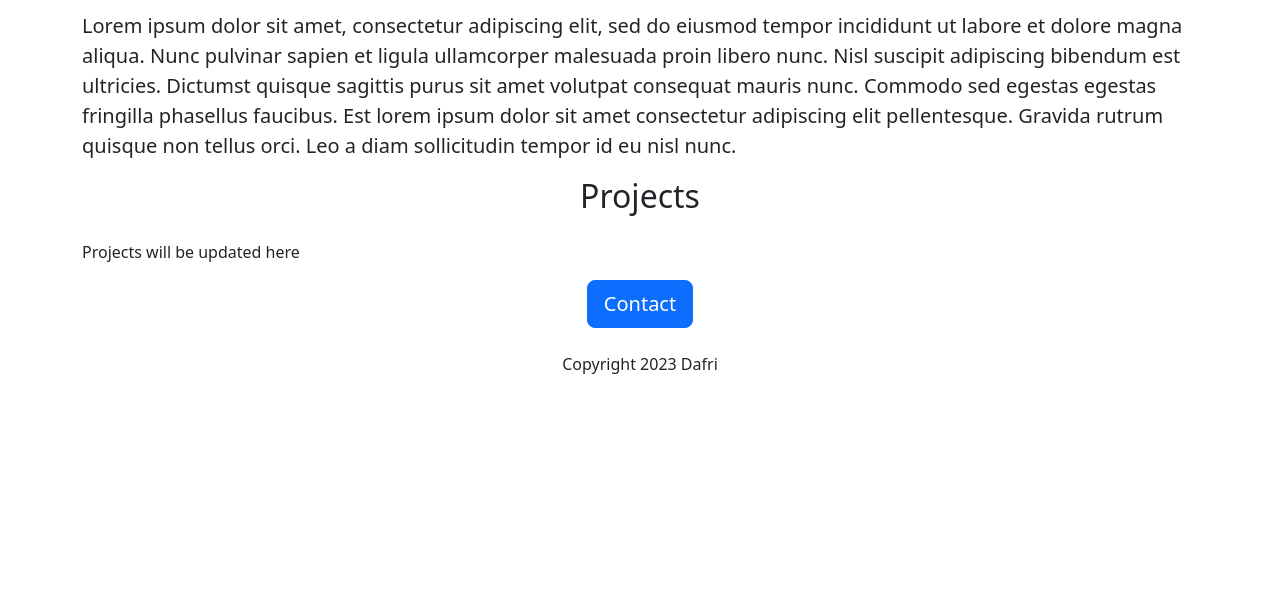
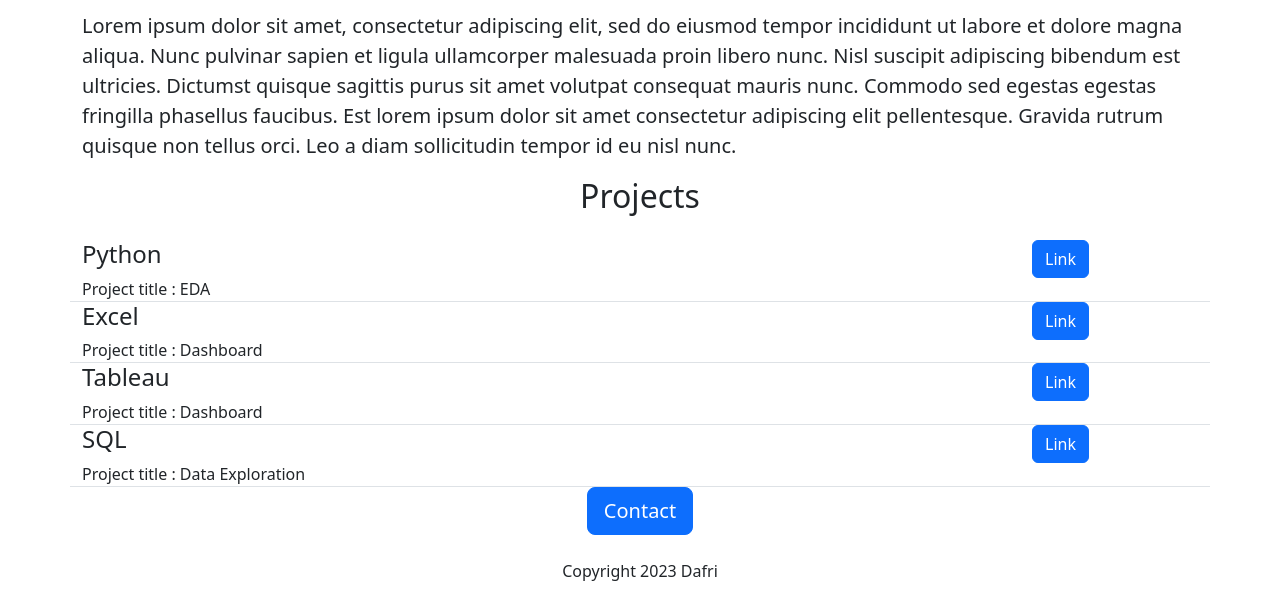
Before and after one commit to FridaAchieng/Portfolio-v2, a Flask app: page / in a window 1280 px wide. Shown: the part 439-1038 px from the top of the page. Before the commit the page ends 813 px from the top, so only its background shows below. Run offline with Flask 2, Linux system fonts and the light colour scheme.

Commit message:
Added projects

```diff
--- a/app.py
+++ b/app.py
@@ -2,10 +2,30 @@ from flask import Flask, render_template
 
 app = Flask(__name__)
 
+PROJECTS = [
+      {"id" :1,
+      "title" : "Python",
+      "desc" :" EDA"
+      },
+  {"id" :1,
+      "title" : "Excel",
+      "desc" :" Dashboard"
+      },
+  {"id" :1,
+      "title" : "Tableau",
+      "desc" :" Dashboard"
+      },
+  {"id" :1,
+      "title" : "SQL",
+      "desc" :"Data Exploration"
+      }
+
+]
+
 
 @app.route("/")
 def hello_world():
-  return render_template("home.html")
+  return render_template("home.html",projects= PROJECTS)
 
 
 if __name__ == "__main__":
--- a/templates/home.html
+++ b/templates/home.html
@@ -22,7 +22,11 @@
     <h2 class="text-center mt-2 mb-4 "> About </h2>
     <p class="lead">Lorem ipsum dolor sit amet, consectetur adipiscing elit, sed do eiusmod tempor incididunt ut labore et dolore magna aliqua. Nunc pulvinar sapien et ligula ullamcorper malesuada proin libero nunc. Nisl suscipit adipiscing bibendum est ultricies. Dictumst quisque sagittis purus sit amet volutpat consequat mauris nunc. Commodo sed egestas egestas fringilla phasellus faucibus. Est lorem ipsum dolor sit amet consectetur adipiscing elit pellentesque. Gravida rutrum quisque non tellus orci. Leo a diam sollicitudin tempor id eu nisl nunc.</p>
     <h2 class="text-center mt-2 mb-4 "> Projects </h2>
-    <p>Projects will be updated here</p>
+    <div>
+      {%for project in projects %}
+       {%include "projects.html" %}
+      {% endfor%}
+    </div>
       <div class="text-center">
     <button class="btn btn-primary btn-lg"> Contact </button>
         <p class="mt-4">Copyright 2023 Dafri</p>
--- /dev/null
+++ b/templates/projects.html
@@ -0,0 +1,9 @@
+ <div class="border-bottom row" >
+   <div class= "col-10">
+       <h4>{{project["title"]}}</h4>
+       <div>Project title : {{project["desc"]}}</div>
+   </div>
+   <div class = "col-2">
+     <a class="btn btn-primary" href="#" role="button">Link</a>
+   </div>
+     </div>
```
